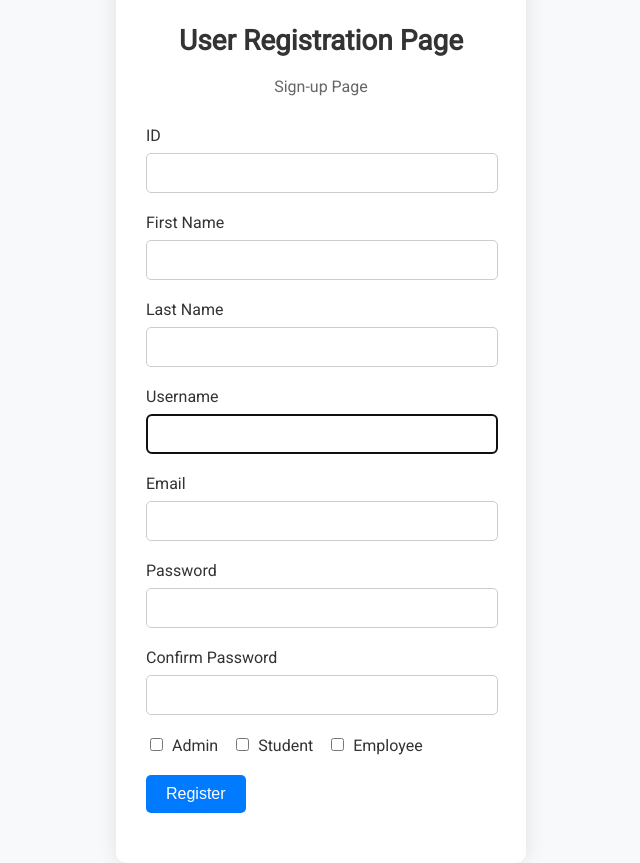
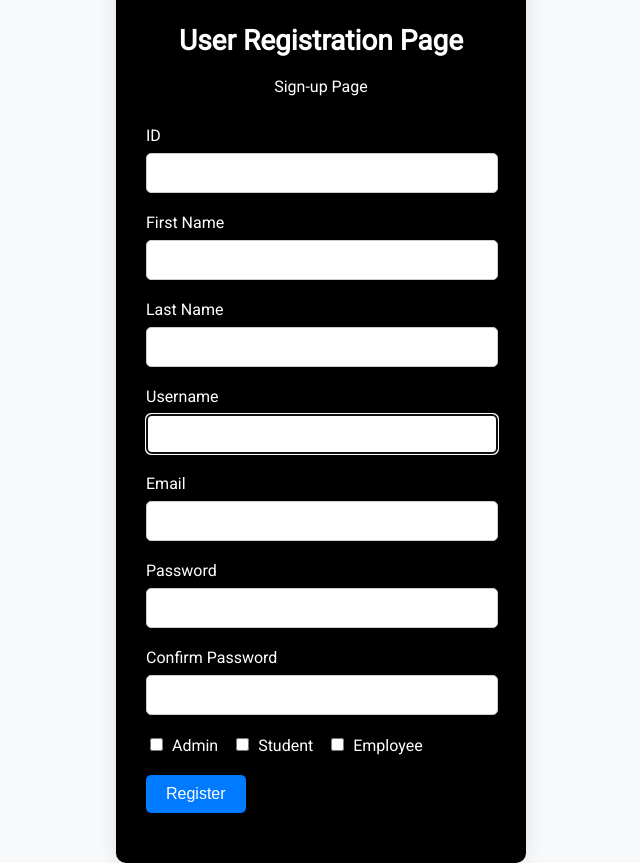
Before and after one commit to keekz1/coursework2, a Django app: page /register/ in a window 1280 px wide. Shown: the whole page, without its empty margins (319-959 px from the left). Run offline with Django 5.2, Linux system fonts and the light colour scheme; parts of the project's set-up code (start-up, migrations or seed data) failed here and were passed over.

Commit message:
Initial commit

```diff
--- a/templates/register.html
+++ b/templates/register.html
@@ -1,7 +1,6 @@
 <!DOCTYPE html>
 <html lang="en">
   <head>
-    <!-- Required meta tags -->
     <meta charset="utf-8" />
     <meta
       name="viewport"
@@ -9,15 +8,12 @@
     />
     <title>Multiple User Registration</title>
 
-    <!-- Google Fonts -->
     <link
       href="https://fonts.googleapis.com/css?family=Roboto:300,400&display=swap"
       rel="stylesheet"
     />
 
-    <!-- Custom CSS -->
     <style>
-      /* Custom CSS for Registration Page */
       body {
         font-family: "Roboto", sans-serif;
         background-color: #f8f9fa;
@@ -33,7 +29,7 @@
       }
 
       .container {
-        background-color: #fff;
+        background-color: black;
         border-radius: 10px;
         box-shadow: 0 0 20px rgba(0, 0, 0, 0.1);
         padding: 30px;
@@ -47,13 +43,13 @@
 
       .form-block h1 {
         font-size: 28px;
-        color: #333;
+        color: white;
         margin-bottom: 20px;
       }
 
       .form-block span {
         font-size: 16px;
-        color: #666;
+        color: white;
         display: block;
       }
 
@@ -63,7 +59,7 @@
 
       .form-group label {
         font-size: 16px;
-        color: #333;
+        color: white;
         margin-bottom: 8px;
         display: block;
       }
@@ -85,7 +81,7 @@
 
       .checkbox-group label {
         font-size: 16px;
-        color: #333;
+        color: white;
         margin-right: 10px;
         cursor: pointer;
       }
```
Also changed, not shown: templates/login.html (+4 -8 lines), db.sqlite3.
